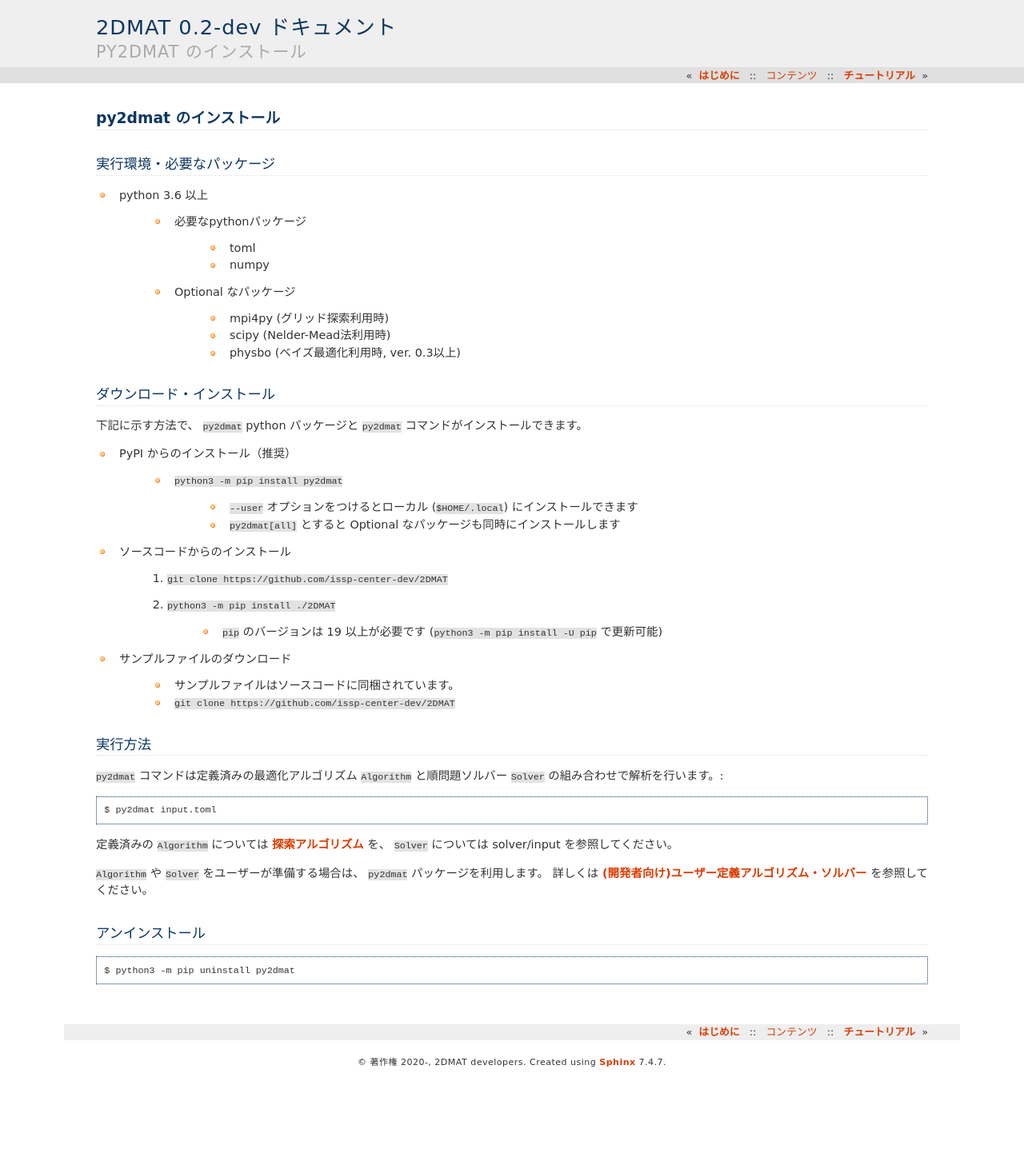
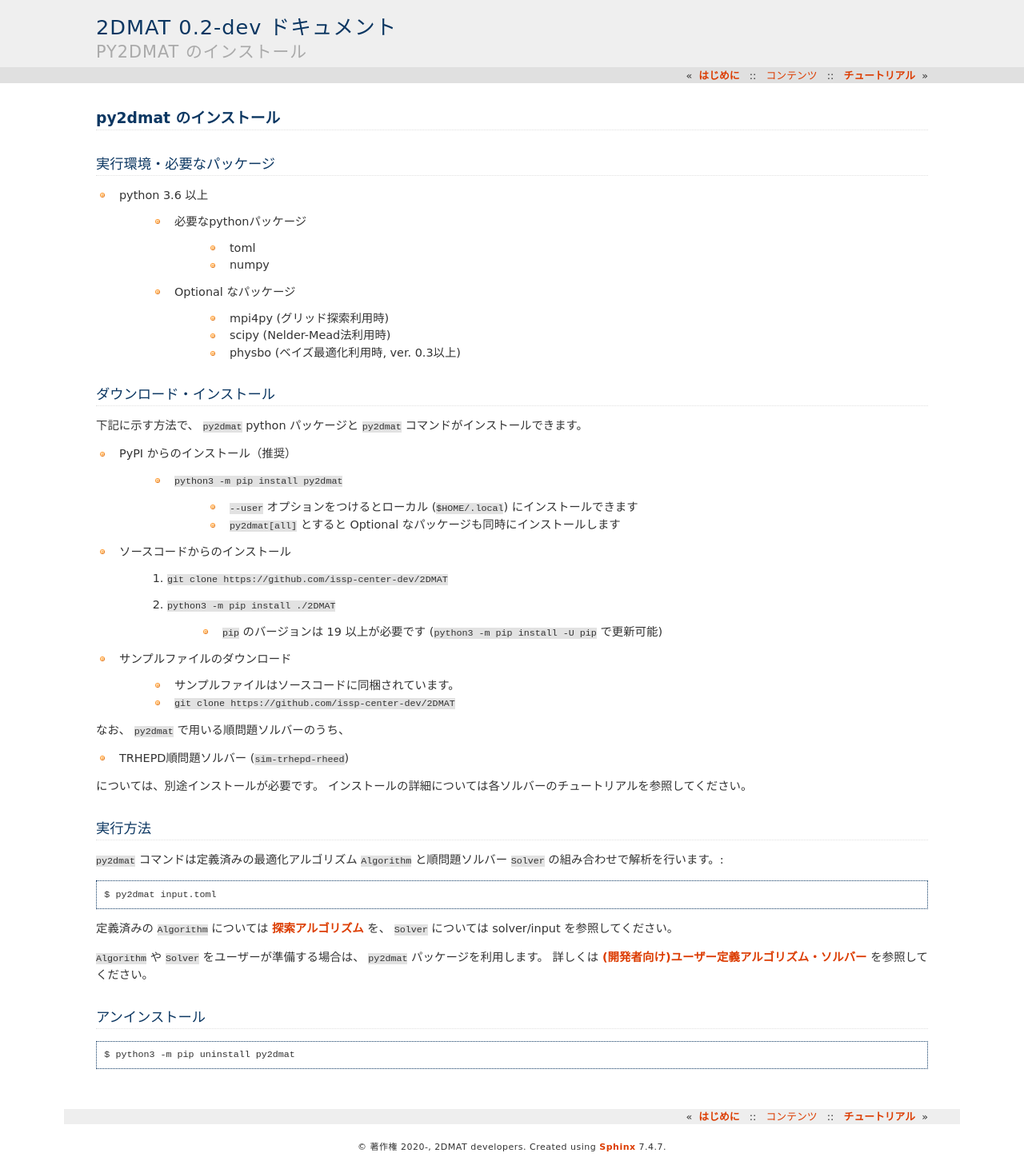
Before and after one commit to issp-center-dev/2DMAT, a Sphinx documentation site: the page built from doc/ja/source/start.rst, in a window 1280 px wide. Shown: the whole page at 80% size. Built offline with Sphinx 7.4.7, drawn with Linux system fonts in a browser that asks for light colours; before the commit the page ends 1346 px from its top, so only the background shows below that.

Commit message:
update start.rst

```diff
--- a/doc/ja/source/start.rst
+++ b/doc/ja/source/start.rst
@@ -42,6 +42,14 @@ py2dmat のインストール
     - サンプルファイルはソースコードに同梱されています。
     - ``git clone https://github.com/issp-center-dev/2DMAT``
 
+なお、 ``py2dmat`` で用いる順問題ソルバーのうち、
+
+- TRHEPD順問題ソルバー (``sim-trhepd-rheed``)
+
+については、別途インストールが必要です。
+インストールの詳細については各ソルバーのチュートリアルを参照してください。
+
+
 実行方法
 ~~~~~~~~~~~~~
 ``py2dmat`` コマンドは定義済みの最適化アルゴリズム ``Algorithm`` と順問題ソルバー ``Solver`` の組み合わせで解析を行います。::
```
